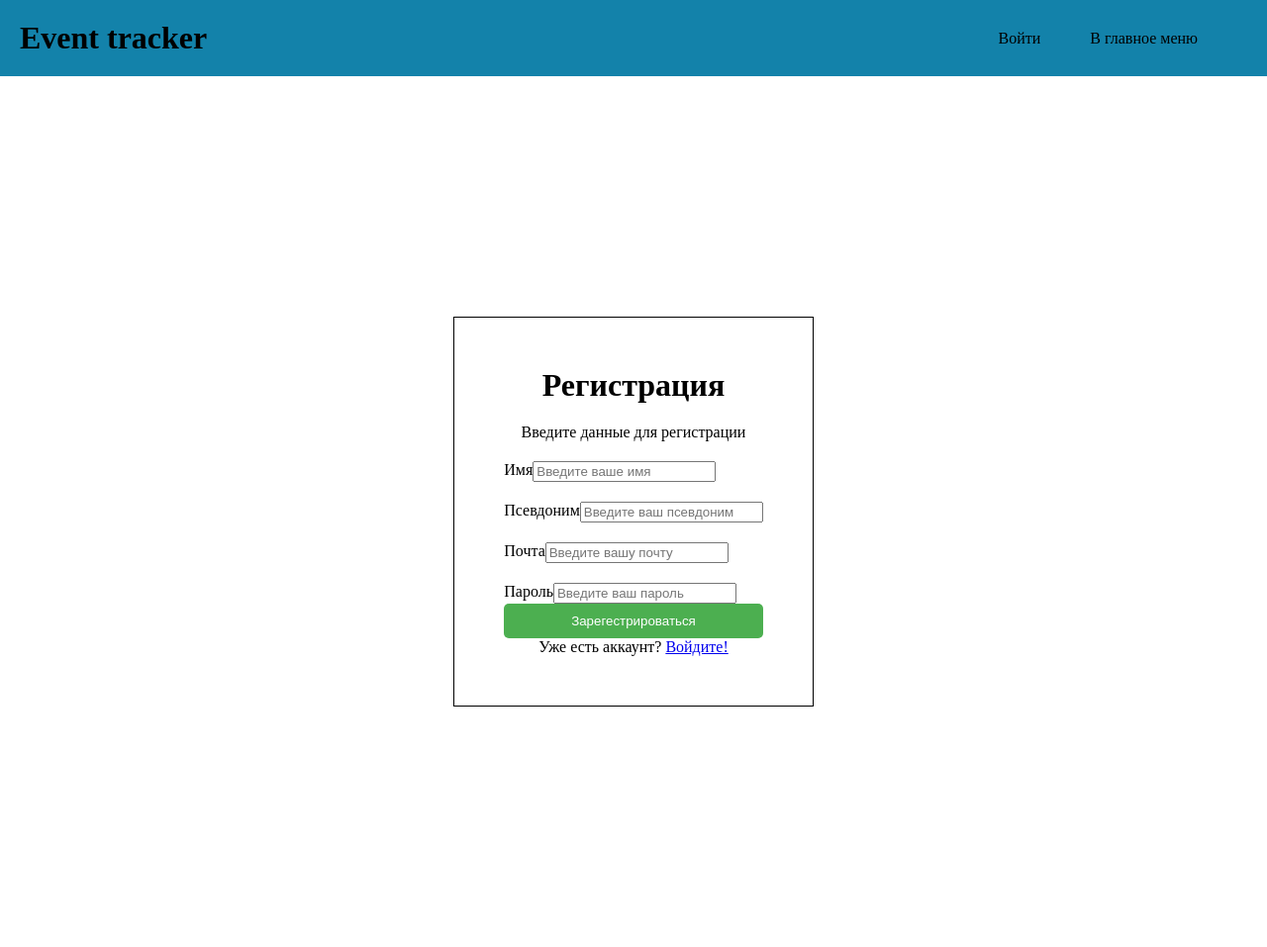
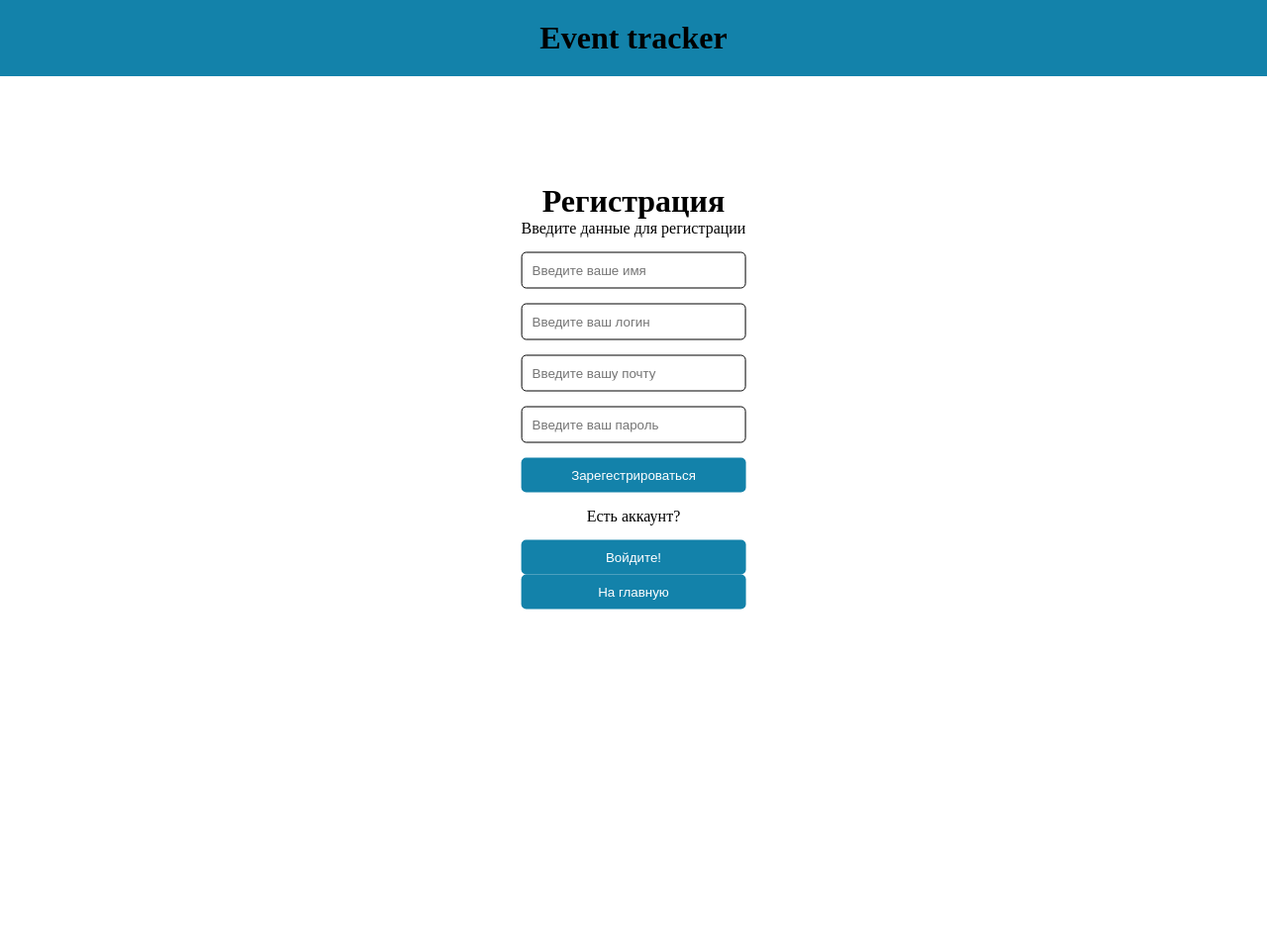
Before and after one commit to Cha11en9er/event_tracker, a Flask app: page /register in a window 1280 px wide. Shown: the whole page at 99% size. After the commit the page ends 616 px from the top, so only its background shows below. Run offline with Flask 3, Linux system fonts and the light colour scheme; some libraries are stand-ins or nearby versions.

Commit message:
save all styles

```diff
--- a/event_tracker.webui/src/main.py
+++ b/event_tracker.webui/src/main.py
@@ -8,10 +8,10 @@ from datetime import date, datetime
 
 app = Flask(__name__)
 socketio = SocketIO(app)
-app.secret_key = '**'
-db_password = '**'
-db_host = "**"
-db_port = "**"
+app.secret_key = 'cairocoders-ednalan'
+db_password = 'OORCra23ppo)'
+db_host = "localhost"
+db_port = "5432"
 
 def db_connection():
     connection = psycopg2.connect(database="EventTrackerDB", user="postgres", password = db_password, host = db_host, port = db_port)
@@ -72,6 +72,7 @@ def login():
     if request.method == 'POST':
         username = request.form['username']
         password = request.form['password']
+        print(username, password)
         cursor.execute('SELECT * FROM evt.user WHERE username = %s', (username,))
         account = cursor.fetchone()
 
--- a/event_tracker.webui/src/static/css/style.css
+++ b/event_tracker.webui/src/static/css/style.css
@@ -8,7 +8,7 @@ body {
     margin: 0;
 }
 
-h1, h2, h3, h4, h5, h6, p {
+h1, h2, h3, h4, h5, h6, p, a {
     margin: 0;
 }
 
@@ -16,70 +16,113 @@ h1, h2, h3, h4, h5, h6, p {
 
 .main_header {
     background-color: #1382aa;
-    display: flex;
     padding: 20px;
-    justify-content: space-between;
-}
-
-.header_links {
-    display: flex;
-    align-items: center;
-    justify-content: space-around;
-}
-
-.btn_login, .btn_registr {
-    color: black;
-    text-decoration: none;
-    padding-right: 50px;
+    text-align: center;
 }
 
 .main_main {
-    height: 880px;
-    display: flex;
-    align-items: center;
-    justify-content: center;
-    flex-direction: column;
-}
-
-.main_title {
-    margin-bottom: 20px;
-}
-
-.main_btns {
-    display: flex;
-    flex-direction: column;
+    position: absolute;
+    top: 50%;
+    left: 50%;
+    transform: translate(-50%, -50%);
     text-align: center;
 }
 
-.main_btn_login, .main_btn_registr {
-    margin-top: 20px;
-    padding: 10px 10px;
-    border: 1px solid black;
-    text-decoration: none;
-    color: #060f71;
-    background-color: #149cba;
-    border-radius: 15%;
+.main_content {
+    display: flex;
 }
+
+.main_left {
+    display: flex;
+    flex-direction: column;
+    justify-content: center;
+    align-items: center;
+    margin-right: 20px;
+}
+
+.main_right {
+    display: flex;
+    flex-direction: column;
+    gap: 10px;
+}
+
+
 
 /* main end */
 
+/* login start */
+
+.login_part {
+    width: 100%;
+    margin: 15px 0;
+}
+
+#username, #password, #fullname, #email {
+    width: 100%;
+    box-sizing: border-box;
+    border: 1px solid #000;
+    padding: 10px;
+    border-radius: 5px;
+}
+
+.login_reg  {
+    padding: 15px 0;
+}
+
+/* .login_reg_link {
+    text-decoration: none;
+    color: #fff;
+    background-color: #1382aa;
+    border: none;
+    border-radius: 5px;
+    width: 100%;
+    padding: 10px 0;
+} */
+
+/* login end */
 
 /* register start */
 
 .register_main {
     display: flex;
     flex-direction: column;
-    border: solid 1px black;
     text-align: center;
     padding: 50px 50px;
 }
 
 .registration_part {
     display: flex;
-    margin-top: 20px;
+    margin: 15px 0;
 }
 
 /* register end */
+
+/* flash-message start */
+
+.flash-messages {
+    position: fixed;
+    top: 150px; /* Расположение сверху */
+    left: 50%;
+    transform: translateX(-50%); /* Центрирование по горизонтали */
+    z-index: 1000; /* Чтобы окно было поверх других элементов */
+    width: 90%; /* Ширина окна */
+    max-width: 400px; /* Максимальная ширина */
+}
+
+.flash-message {
+    background-color: #f8d7da; /* Цвет фона */
+    color: #721c24; /* Цвет текста */
+    padding: 15px;
+    border: 1px solid #f5c6cb; /* Граница */
+    border-radius: 5px;
+    margin-bottom: 10px; /* Отступ между сообщениями */
+    display: none; /* Скрыто по умолчанию */
+    justify-content: center;
+    opacity: 1; /* Начальная непрозрачность */
+    transition: opacity 0.5s ease; /* Плавный переход для исчезновения */
+}
+
+/* flash-message start */
 
 /* schedule start */
 
@@ -210,8 +253,8 @@ h1, h2, h3, h4, h5, h6, p {
     outline: none;
 }
 
-input[type="submit"] {
-    background-color: #4CAF50;
+input[type="submit"], input[type="button"] {
+    background-color: #1382aa;
     color: white;
     border: none;
     padding: 10px;
@@ -221,8 +264,8 @@ input[type="submit"] {
     transition: background-color 0.3s;
 }
 
-input[type="submit"]:hover {
-    background-color: #45a049;
+input[type="submit"]:hover, input[type="button"]:hover {
+    background-color: #111c8d;
 }
 
 /* schedule_form end*/
--- /dev/null
+++ b/event_tracker.webui/src/static/js/flash-message.js
@@ -0,0 +1,12 @@
+document.addEventListener("DOMContentLoaded", function() {
+    var flashMessages = document.querySelectorAll('.flash-message');
+    flashMessages.forEach(function(message) {
+        message.style.display = 'block'; // Показываем сообщение
+        setTimeout(function() {
+            message.style.opacity = '0'; // Плавное исчезновение
+            setTimeout(function() {
+                message.style.display = 'none'; // Скрываем сообщение
+            }, 500); // Задержка перед скрытием
+        }, 3000); // 3000 миллисекунд = 3 секунды
+    });
+});
--- a/event_tracker.webui/src/templates/main.html
+++ b/event_tracker.webui/src/templates/main.html
@@ -11,39 +11,45 @@
     <script src="{{ url_for('static', filename='js/subscribe.js') }}"></script>
     <script src="{{ url_for('static', filename='js/schedule_form.js') }}"></script>
     <script src="{{ url_for('static', filename='js/schedule.js') }}"></script>
+    <script src="{{ url_for('static', filename='js/flash-message.js') }}"></script>
 </head>
 <body>
+    {% with messages = get_flashed_messages() %}
+        {% if messages %}
+            <div class="flash-messages">
+                {% for message in messages %}
+                    <div class="flash-message">
+                        {{ message }}
+                    </div>
+                {% endfor %}
+            </div>
+        {% endif %}
+    {% endwith %}
+
     <div class="main_header">
         {% block header %}
             <h1 class="header_title">Event tracker</h1>
-
-            <div class="header_links">
-                <a class="btn_login" href="{{ url_for('login') }}">Login</a>
-                <a class="btn_registr" href="{{ url_for('register') }}">Register</a>
-            </div>
         {% endblock %}
     </div>
 
     <div class="main_main">
         {% block main %}
-            <h1 class="main_title">Event tracker</h1>
+            <div class="main_content">
+                <div class="main_left">
+                    <h1 class="main_title">Event tracker</h1>
 
-            <div class="main_text">
-                <p>Приложение для учёта вне рабочих активностей</p>
-            </div>
+                    <div class="main_text">
+                        <p>Приложение для учёта вне рабочих активностей</p>
+                    </div>
+                </div>
 
-            <div class="main_btns">
-                <a class="main_btn_login" href="{{ url_for('login') }}">Login</a>
-                <a class="main_btn_registr" href="{{ url_for('register') }}">Register</a>
+                <div class="main_right">
+                    <input type="button" value="Вход" onclick="location.href='{{ url_for('login') }}'">
+                    <input type="button" value="Регистрация" onclick="location.href='{{ url_for('register') }}'">
+                </div>
             </div>
         {% endblock %}
     </div>
 
-
-    <!-- <script src="https://code.jquery.com/jquery-3.5.1.js"
-    integrity="sha256-QWo7LDvxbWT2tbbQ97B53yJnYU3WhH/C8ycbRAkjPDc="
-    crossorigin="anonymous"></script> -->
-
-
 </body>
 </html>
--- a/event_tracker.webui/src/templates/register.html
+++ b/event_tracker.webui/src/templates/register.html
@@ -4,11 +4,6 @@
 
 {% block header %}
 <h1 class="header_title">Event tracker</h1>
-
-<div class="header_links">
-    <a class="btn_login" href="{{ url_for('login') }}">Войти</a>
-    <a class="btn_registr" href="{{ url_for('main') }}">В главное меню</a>
-</div>
 {% endblock %}
 
 {% block main %}
@@ -22,35 +17,23 @@
 
     <form action="{{ url_for('register') }}" method="POST" autocomplete="off">
         <div class="registration_part">
-            <label for="name">Имя</label>
             <input type="text" name="fullname" id="fullname" placeholder="Введите ваше имя"/>
         </div>
         <div class="registration_part">
-            <label for="username">Псевдоним</label>
-            <input type="text" name="username" id="username" placeholder="Введите ваш псевдоним"/>
+            <input type="text" name="username" id="username" placeholder="Введите ваш логин"/>
         </div>
         <div class="registration_part">
-            <label for="email">Почта</label>
             <input type="text" name="email" id="email" placeholder="Введите вашу почту"/>
         </div>
         <div class="registration_part">
-            <label for="password">Пароль</label>
             <input type="text" name="password" id="password" placeholder="Введите ваш пароль"/>
         </div>
 
         <input type="submit" value="Зарегестрироваться">
-
-        {% with messages = get_flashed_messages()  %}
-        {% if messages %}
-        {% for message in messages %}
-        <div>
-        {{ message }}
-        </div>
-        {% endfor %}
-        {% endif %}
-        {% endwith %}
     </form>
 
-    <p>Уже есть аккаунт? <a href="{{ url_for('login') }}">Войдите!</a></p>
+    <p class="login_reg">Есть аккаунт?</p>
+    <input type="button" value="Войдите!" onclick="location.href='{{ url_for('login') }}'">
+    <input type="button" value="На главную" onclick="location.href='{{ url_for('main') }}'">
 </div>
 {% endblock %}
```
Also changed, not shown: event_tracker.webui/src/templates/login.html (+4 -23 lines), event_tracker.webui/src/dumps/ajax.js (renamed from event_tracker.webui/src/static/js/ajax.js).
